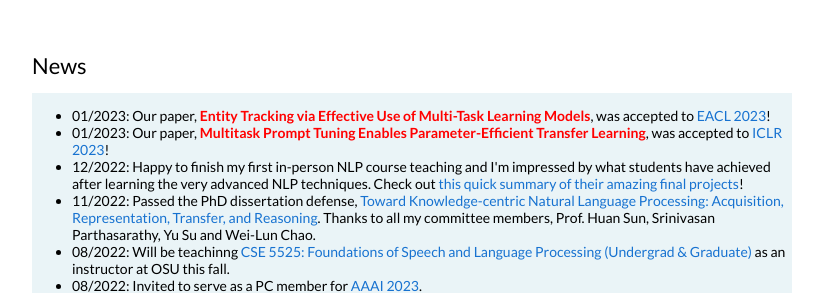
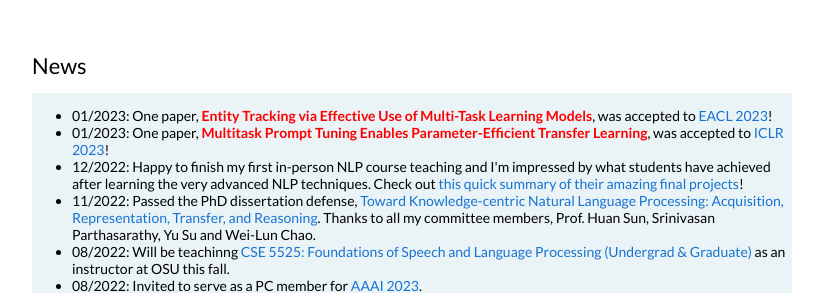
Before and after one commit to zhenwang9102/zhenwang9102.github.io, a Jekyll site: the page built from _posts/2019-06-02-venue.markdown, in a window 1280 px wide and 900 px high, scrolled down 612 px. Shown: the part 153-453 px from the top of the window, without its empty margins (228-1051 px from the left). Built offline with Jekyll 4.4.1, drawn with Linux system fonts in a browser that asks for light colours.

Commit message:
Update default.html

```diff
--- a/_layouts/default.html
+++ b/_layouts/default.html
@@ -100,10 +100,10 @@
               <div class="listbox">
                 <ul>
                   <li>
-                    01/2023: Our paper, <a href="https://arxiv.org/abs/2210.06444" style="color:red"><b>Entity Tracking via Effective Use of Multi-Task Learning Models</b></a>, was accepted to <a href="https://2023.eacl.org/">EACL 2023</a>!
+                    01/2023: One paper, <a href="https://arxiv.org/abs/2210.06444" style="color:red"><b>Entity Tracking via Effective Use of Multi-Task Learning Models</b></a>, was accepted to <a href="https://2023.eacl.org/">EACL 2023</a>!
                   </li>
                   <li>
-                    01/2023: Our paper, <a href="https://openreview.net/forum?id=Nk2pDtuhTq" style="color:red"><b>Multitask Prompt Tuning Enables Parameter-Efficient Transfer Learning</b></a>, was accepted to <a href="https://iclr.cc/">ICLR 2023</a>!
+                    01/2023: One paper, <a href="https://openreview.net/forum?id=Nk2pDtuhTq" style="color:red"><b>Multitask Prompt Tuning Enables Parameter-Efficient Transfer Learning</b></a>, was accepted to <a href="https://iclr.cc/">ICLR 2023</a>!
                   </li>
                   <li>
                     12/2022: Happy to finish my first in-person NLP course teaching and I'm impressed by what students have achieved after learning the very advanced NLP techniques. Check out <a href="https://docs.google.com/presentation/d/1TA_Gf29CbGe0UV5NR_uPnaGr7dP7-ipNuz-BtNne3_0/edit?usp=sharing">this quick summary of their amazing final projects</a>!
@@ -142,7 +142,7 @@
                     03/2022: Honored to receive the <a>2022 Graduate Research Award</a> of the CSE department.
                   </li>
                   <li>
-                    02/2022: Our paper, <a href="https://arxiv.org/abs/2110.08294">Coherence boosting: When your pretrained language model is not paying enough attention</a>, was accepted to <a href="https://www.2022.aclweb.org/">ACL 2022</a>!
+                    02/2022: One paper, <a href="https://arxiv.org/abs/2110.08294">Coherence boosting: When your pretrained language model is not paying enough attention</a>, was accepted to <a href="https://www.2022.aclweb.org/">ACL 2022</a>!
                   </li>
                   <li>
                     02/2022: Our team TacoBot moved forward to semifinals of the <a href="https://www.amazon.science/alexa-prize/taskbot-challenge">Alexa Prize TaskBot challenge</a>! Try "<a href="https://www.amazon.science/blog/alexa-assist-me-is-now-live">Alexa, let's work together</a>" or "Alexa, assist me" in your Alexa devices or the app when you want to do a DIY or cooking task!
@@ -184,7 +184,7 @@
                     10/2020: Invited to serve as a PC member of NAACL 2021.
                   </li>
                   <li>
-                    10/2020: Our paper, <a href="https://zhenwang9102.github.io/files/WSDM2021_ZW_ConPI.pdf">Modeling Context Pair Interaction for Pairwise Tasks on Graphs</a>, was accepted to WSDM 2021 (<a style="color:red">Acceptance Rate: 18.6%</a>).
+                    10/2020: One paper, <a href="https://zhenwang9102.github.io/files/WSDM2021_ZW_ConPI.pdf">Modeling Context Pair Interaction for Pairwise Tasks on Graphs</a>, was accepted to WSDM 2021 (<a style="color:red">Acceptance Rate: 18.6%</a>).
                   </li>
                   <li>
                     07/2020: Attended ACL 2020 virtually and presented our paper via QA sessions and pre-recorded video.
@@ -193,13 +193,13 @@
                     05/2020: Started Research Intern at <a href="http://www.nec-labs.com/">NEC Labs America</a>! Excited to work with <a href="https://bzong.github.io/">Dr. Bo Zong</a> on Commonsense Reasoning for NLU.
                   </li>
                   <li>
-                    04/2020: Our paper, <a href="https://zhenwang9102.github.io/files/ACL2020_ZW_X_MedRELA.pdf">Rationalizing Medical Relation Prediction from Corpus-level Statistics</a>, about building self-interpretable deep learning model for relation prediction was accepted by <a href="https://acl2020.org/"></a>ACL 2020 (<a style="color:red">Acceptance Rate: 22.7%</a>).
+                    04/2020: One paper, <a href="https://zhenwang9102.github.io/files/ACL2020_ZW_X_MedRELA.pdf">Rationalizing Medical Relation Prediction from Corpus-level Statistics</a>, about building self-interpretable deep learning model for relation prediction was accepted by <a href="https://acl2020.org/"></a>ACL 2020 (<a style="color:red">Acceptance Rate: 22.7%</a>).
                   </li>
                   <li>
                     04/2020: Invited to serve as a PC member of NLPCC 2020.
                   </li>
                   <li>
-                    09/2019: Our paper, <a href="https://academic.oup.com/bioinformatics/article/36/4/1241/5581350">Graph Embedding on Biomedical Networks: Methods, Applications, and Evaluations</a>, was accepted by <a href="https://academic.oup.com/bioinformatics">Bioinformatics</a>.
+                    09/2019: One paper, <a href="https://academic.oup.com/bioinformatics/article/36/4/1241/5581350">Graph Embedding on Biomedical Networks: Methods, Applications, and Evaluations</a>, was accepted by <a href="https://academic.oup.com/bioinformatics">Bioinformatics</a>.
                   </li>
                   <li>
                     08/2019: Attended KDD 2019 in Anchorage, Alaska and presented our work in an oral talk.
@@ -208,7 +208,7 @@
                     06/2019: Received SIGKDD Student Travel Award for KDD 2019.
                   </li>
                   <li>
-                    04/2019: Our paper, <a href="https://zhenwang9102.github.io/files/KDD2019_ZW_SurfCon_paper.pdf">SurfCon: Synonym Discovery on Privacy-Aware Clinical Data</a>, about knowledge extraction from text was accepted by <a href="https://www.kdd.org/kdd2019/">KDD 2019</a> (Research Track, <a style="color:red">Acceptance Rate: 14.2%</a>, Oral).
+                    04/2019: One paper, <a href="https://zhenwang9102.github.io/files/KDD2019_ZW_SurfCon_paper.pdf">SurfCon: Synonym Discovery on Privacy-Aware Clinical Data</a>, about knowledge extraction from text was accepted by <a href="https://www.kdd.org/kdd2019/">KDD 2019</a> (Research Track, <a style="color:red">Acceptance Rate: 14.2%</a>, Oral).
                   </li>
                   <li>
                     08/2018: One paper about <a href="https://ziyuyao.org/paper/StaQC_DLDay18.pdf">Code Summarization</a> was accepted by KDD 2018, Deep Learning Day.
```
